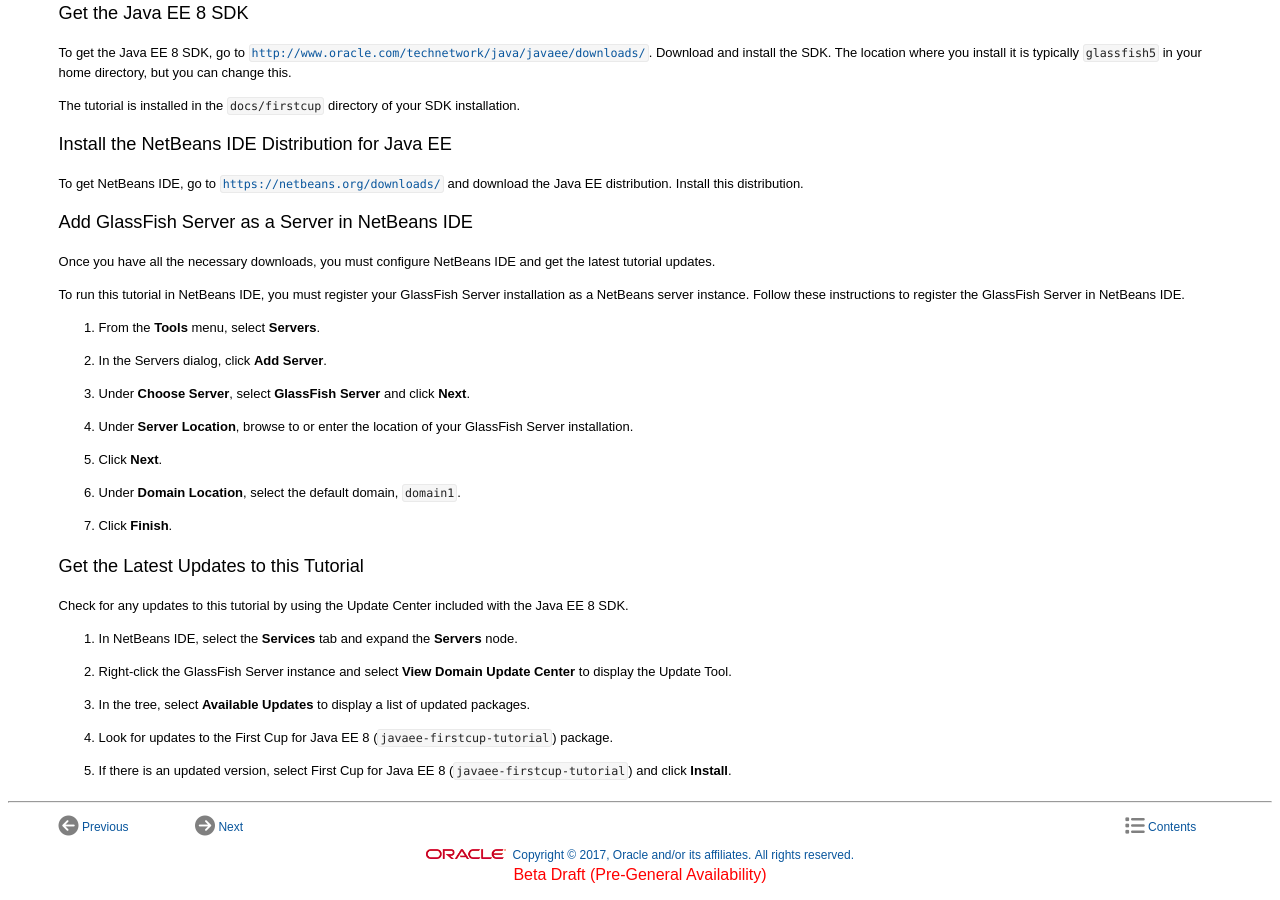
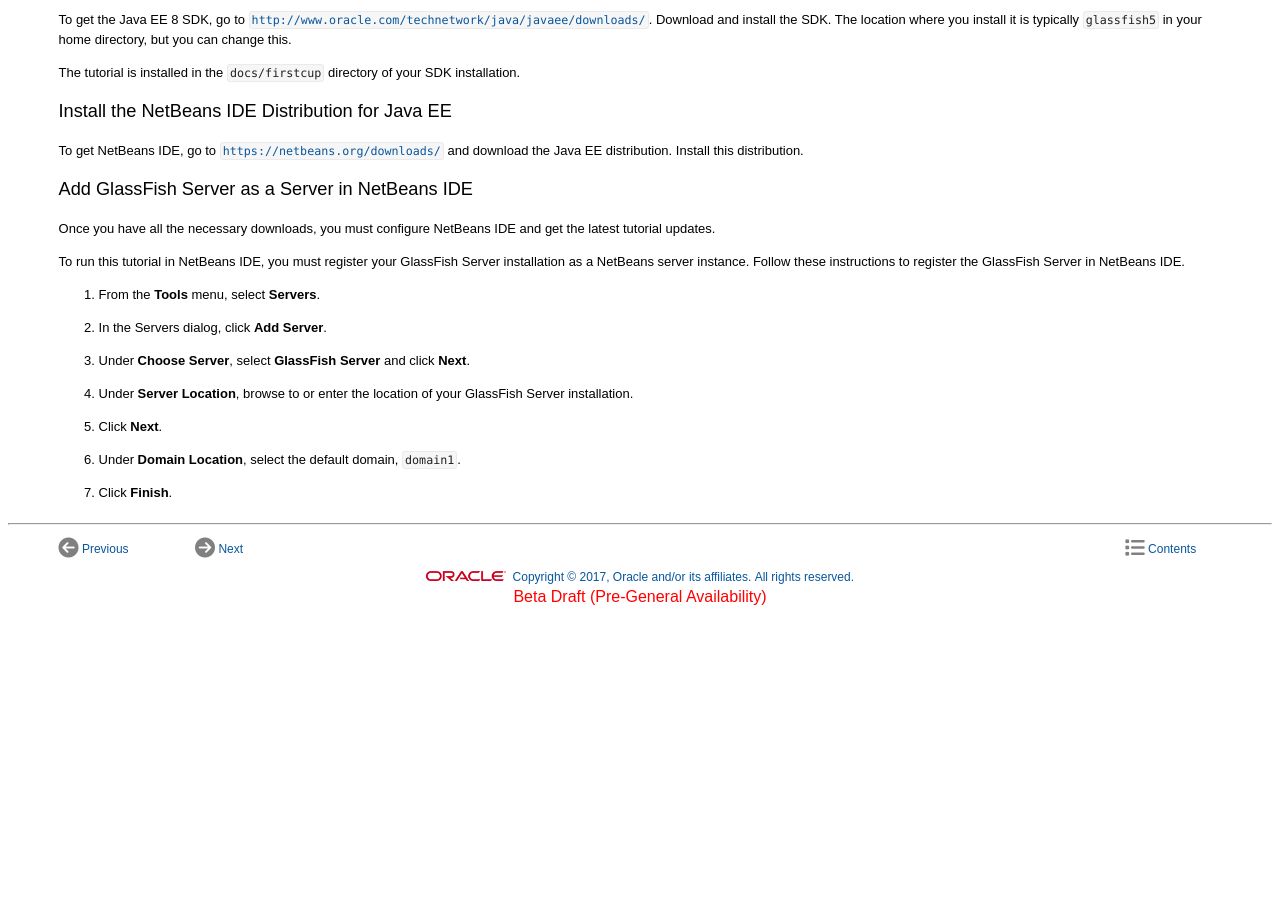
Before and after one commit to javaee/firstcup, a Jekyll site: the page intro002.html, which Jekyll copies as it is, in a window 1280 px wide and 900 px high, scrolled down 674 px. Built offline with Jekyll 4.4.1, drawn with Linux system fonts in a browser that asks for light colours; nearby versions of some CDN libraries; after the commit the page ends 1296 px from its top, so only the background shows below that; some of the changed text lies outside the part shown.

Commit message:
Update site

```diff
--- a/intro002.html
+++ b/intro002.html
@@ -72,9 +72,6 @@ first:</p>
 </li>
 <li>
 <p><a href="#add-glassfish-server-as-a-server-in-netbeans-ide">Add GlassFish Server as a server in NetBeans IDE</a></p>
-</li>
-<li>
-<p><a href="#get-the-latest-updates-to-this-tutorial">Get the latest updates to this tutorial</a></p>
 </li>
 </ul>
 </div>
@@ -170,37 +167,6 @@ GlassFish Server installation.</p>
 </ol>
 </div>
 </div>
-<div class="sect2">
-<h3 id="get-the-latest-updates-to-this-tutorial">Get the Latest Updates to this Tutorial</h3>
-<div class="paragraph">
-<p>Check for any updates to this tutorial by using the Update Center
-included with the Java EE 8 SDK.</p>
-</div>
-<div class="olist arabic">
-<ol class="arabic">
-<li>
-<p>In NetBeans IDE, select the <strong>Services</strong> tab and expand the <strong>Servers</strong>
-node.</p>
-</li>
-<li>
-<p>Right-click the GlassFish Server instance and select <strong>View Domain
-Update Center</strong> to display the Update Tool.</p>
-</li>
-<li>
-<p>In the tree, select <strong>Available Updates</strong> to display a list of updated
-packages.</p>
-</li>
-<li>
-<p>Look for updates to the First Cup for Java EE 8
-(<code>javaee-firstcup-tutorial</code>) package.</p>
-</li>
-<li>
-<p>If there is an updated version, select First Cup for Java EE 8
-(<code>javaee-firstcup-tutorial</code>) and click <strong>Install</strong>.</p>
-</li>
-</ol>
-</div>
-</div>
 </div>
 </div>
 
```
Also changed, not shown: toc.html (+1 -8 lines).
